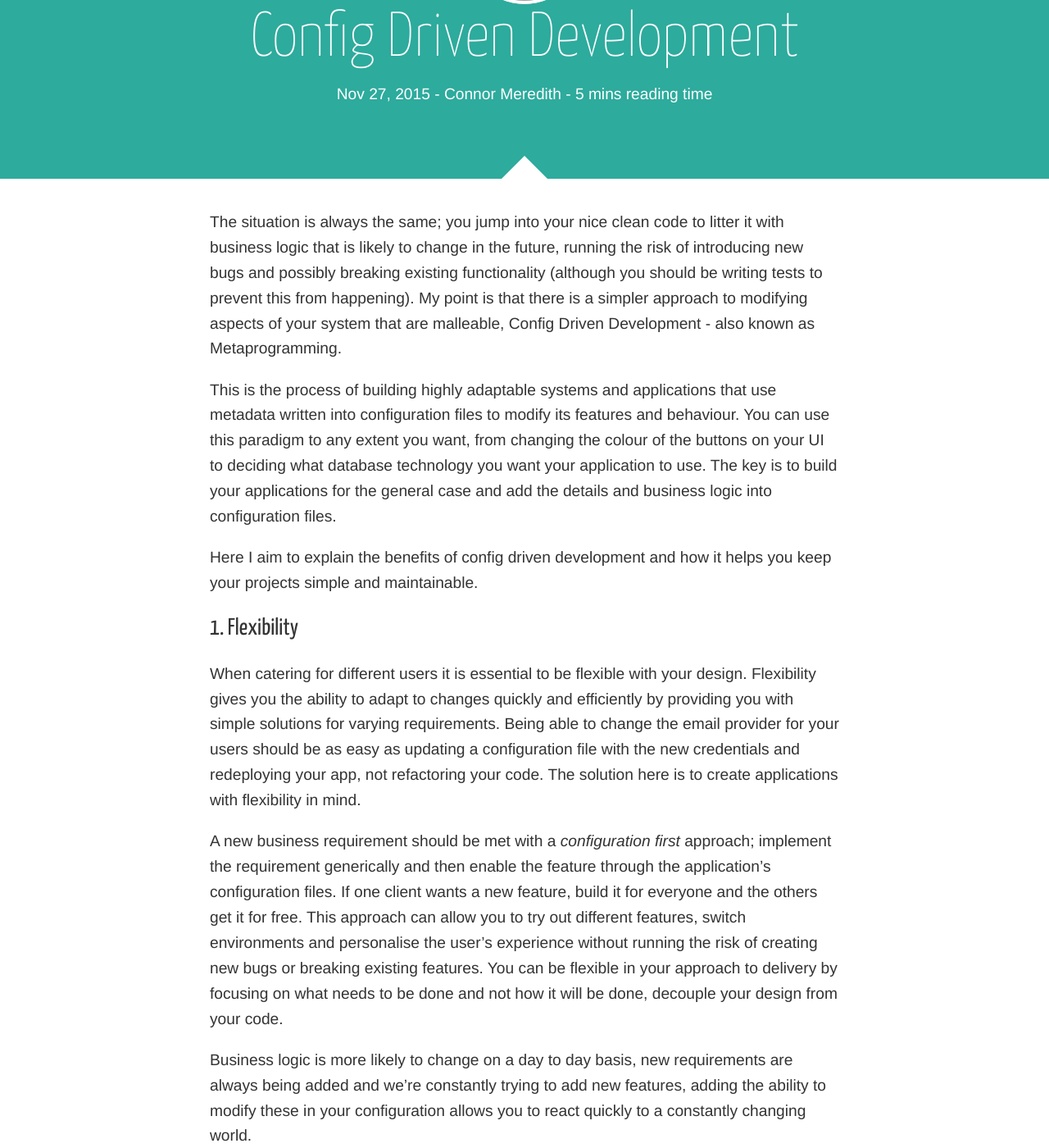
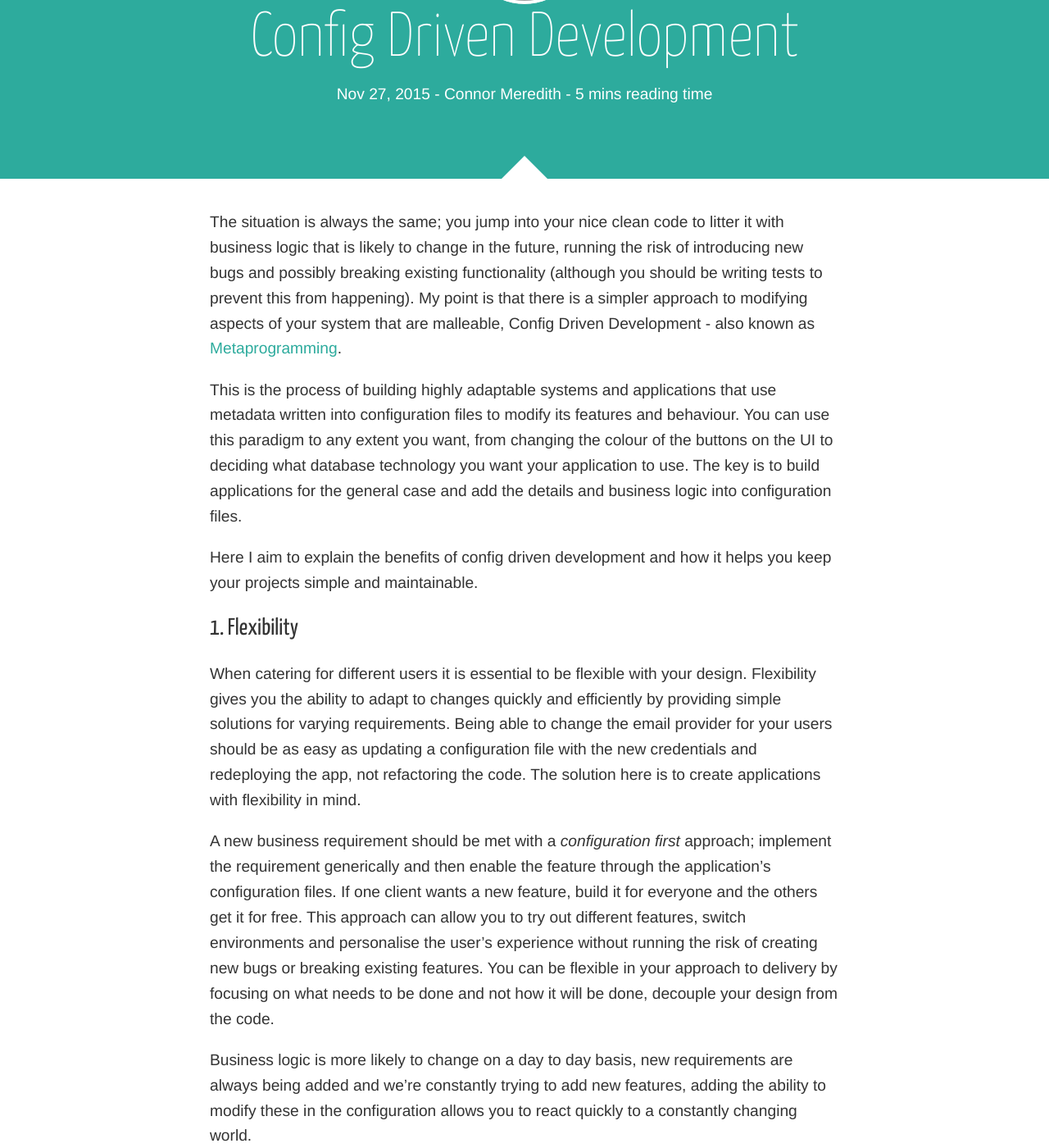
Before and after one commit to holidayextras/holidayextras.github.com, a Jekyll site: the page built from _posts/2015-11-27-config-driven-development.md, in a window 1280 px wide and 1400 px high, scrolled down 259 px. Shown: the whole window at 82% size. Built offline with Jekyll 4.4.1, drawn with Linux system fonts in a browser that asks for light colours; nearby versions of some CDN libraries; comment, search, counter and statistics services are not loaded; some of the changed text lies outside the part shown; grey boxes are pictures that could not be loaded.

Commit message:
De-your'ing and added a link

```diff
--- a/_posts/2015-11-27-config-driven-development.md
+++ b/_posts/2015-11-27-config-driven-development.md
@@ -8,18 +8,18 @@ comments: true
 excerpt: "The situation is always the same; you jump into your nice clean code to litter it with business logic that is likely to change in the future, running the risk of introducing new bugs and possibly breaking existing functionality. Surely there's a better solution?"
 ---
 
-The situation is always the same; you jump into your nice clean code to litter it with business logic that is likely to change in the future, running the risk of introducing new bugs and possibly breaking existing functionality (although you should be writing tests to prevent this from happening). My point is that there is a simpler approach to modifying aspects of your system that are malleable, Config Driven Development - also known as Metaprogramming.
+The situation is always the same; you jump into your nice clean code to litter it with business logic that is likely to change in the future, running the risk of introducing new bugs and possibly breaking existing functionality (although you should be writing tests to prevent this from happening). My point is that there is a simpler approach to modifying aspects of your system that are malleable, Config Driven Development - also known as [Metaprogramming](https://en.wikipedia.org/wiki/Metaprogramming).
 
-This is the process of building highly adaptable systems and applications that use metadata written into configuration files to modify its features and behaviour. You can use this paradigm to any extent you want, from changing the colour of the buttons on your UI to deciding what database technology you want your application to use. The key is to build your applications for the general case and add the details and business logic into configuration files.
+This is the process of building highly adaptable systems and applications that use metadata written into configuration files to modify its features and behaviour. You can use this paradigm to any extent you want, from changing the colour of the buttons on the UI to deciding what database technology you want your application to use. The key is to build applications for the general case and add the details and business logic into configuration files.
 
 Here I aim to explain the benefits of config driven development and how it helps you keep your projects simple and maintainable.
 
 ## 1. Flexibility
-When catering for different users it is essential to be flexible with your design. Flexibility gives you the ability to adapt to changes quickly and efficiently by providing you with simple solutions for varying requirements. Being able to change the email provider for your users should be as easy as updating a configuration file with the new credentials and redeploying your app, not refactoring your code. The solution here is to create applications with flexibility in mind.
+When catering for different users it is essential to be flexible with your design. Flexibility gives you the ability to adapt to changes quickly and efficiently by providing simple solutions for varying requirements. Being able to change the email provider for your users should be as easy as updating a configuration file with the new credentials and redeploying the app, not refactoring the code. The solution here is to create applications with flexibility in mind.
 
-A new business requirement should be met with a *configuration first* approach; implement the requirement generically and then enable the feature through the application's configuration files. If one client wants a new feature, build it for everyone and the others get it for free. This approach can allow you to try out different features, switch environments and personalise the user's experience without running the risk of creating new bugs or breaking existing features. You can be flexible in your approach to delivery by focusing on what needs to be done and not how it will be done, decouple your design from your code.
+A new business requirement should be met with a *configuration first* approach; implement the requirement generically and then enable the feature through the application's configuration files. If one client wants a new feature, build it for everyone and the others get it for free. This approach can allow you to try out different features, switch environments and personalise the user's experience without running the risk of creating new bugs or breaking existing features. You can be flexible in your approach to delivery by focusing on what needs to be done and not how it will be done, decouple your design from the code.
 
-Business logic is more likely to change on a day to day basis, new requirements are always being added and we're constantly trying to add new features, adding the ability to modify these in your configuration allows you to react quickly to a constantly changing world.
+Business logic is more likely to change on a day to day basis, new requirements are always being added and we're constantly trying to add new features, adding the ability to modify these in the configuration allows you to react quickly to a constantly changing world.
 
 ## 2. Reduction of code duplication
 This post is not necessarily a lesson in reducing code duplication but I feel that it still needs to be mentioned. Duplicating code is bad. It becomes unmaintainable, code is updated in one place but not the other and it creates bugs. For example, here at Holiday Extras we are unifying our UI components by placing them into a shared repository. We have built the [UI Toolkit](https://github.com/holidayextras/ui-toolkit) to be config driven, creating generic React components that we can customise for each application.
@@ -29,12 +29,12 @@ This example allows us to adhere to the DRY (Don't Repeat Yourself) principle an
 *If you're not familiar with [React](https://facebook.github.io/react/), I recommend you take a look at their documentation to gain a better insight into the ideology behind it.*
 
 ## 3. Uses resources efficiently
-By building applications for a general use case you are able to focus resources on making your system easily expandable and simple to change. Adding a new feature should be a painless process that ensures you are using your developer and testing resources efficiently. Reduce your technical debt by focusing on building smarter solutions that offer the ability to expand without wasting time combing through tightly coupled code. By thinking about future configurations you are forced to decouple your design and move requirements out of the code completely.
+By building applications for a general use case you are able to focus resources on making systems easily expandable and simple to change. Adding a new feature should be a painless process that ensures you are using developer and testing resources efficiently. Reduce technical debt by focusing on building smarter solutions that offer the ability to expand without wasting time combing through tightly coupled code. By thinking about future configurations you are forced to decouple your design and move requirements out of the code completely.
 
 You will be able to create and test new features in isolation without affecting current users, unit and system tests will be cleaner and more reliable due to the reduced complexity. Future work becomes simpler and more elegant, allowing you to focus your resources where they are needed. Developers should be focusing on making good, reusable code and building new functionality. They shouldn't be fighting against technical debt and wrestling business logic to achieve this. A clean and pragmatic approach to dealing with future, unknown requirements can save precious time in the long term and makes efficient use of your resources.
 
 ## Summary
-Although this isn't a utopian development paradigm, it encourages you to think carefully about how you build your applications. The opportunity cost is high with small gains in the short term, however you will reap the benefits in the long term. It requires more analysis and design effort to achieve results but overall allows for a more pragmatic and future-proof solution to software development and delivery.
+Although this isn't a utopian development paradigm, it encourages you to think carefully about how you build applications. The opportunity cost is high with smaller gains in the short term, however you will reap the benefits in the long term. It requires more analysis and design effort to achieve results but overall allows for a more pragmatic and future-proof solution to software development and delivery.
 
 Andrew Hunt and David Thomas' summary of Metaprogramming in The Pragmatic Programmer captures the need for this paradigm perfectly:
 
```
